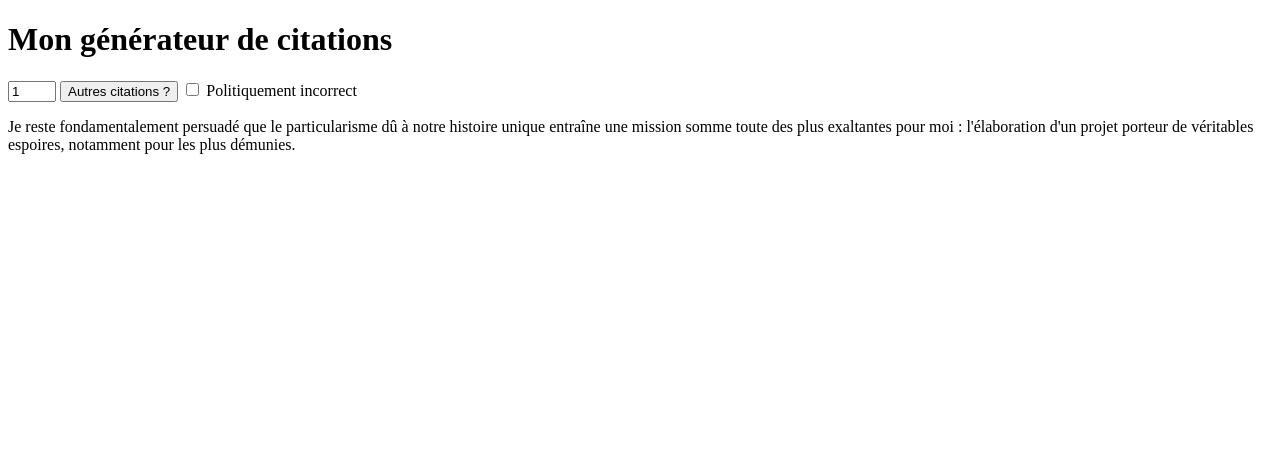
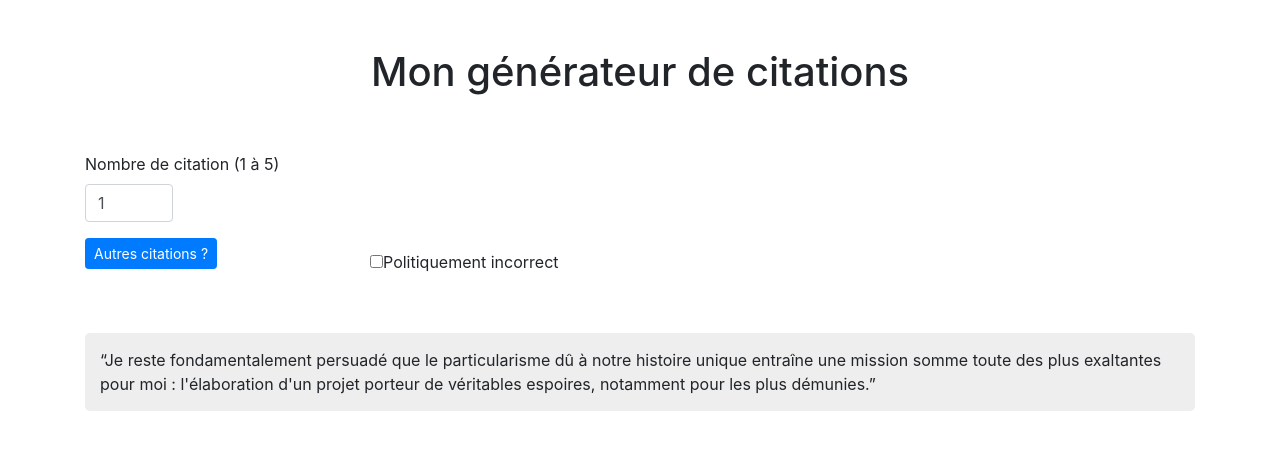
Before and after one commit to MathieuGAUBAL/generateur-de-citations, a plain HTML site: page index.html in a window 1280 px wide. Drawn offline with nearby package versions, Linux system fonts and the light colour scheme.

Commit message:
style css ok + fix bug

```diff
--- a/Citation.js
+++ b/Citation.js
@@ -12,7 +12,7 @@ class Citation {
         this.tableauCitations = [];
     }
 
-    generateurCitation() {
+    generateurCitation = () => {
 
         for (let i = 0; i < this.nombreChoix; i++) {
             let index = this.getRandom(this.tableauChoix[i].length);
@@ -21,20 +21,26 @@ class Citation {
     }
 
 
-    getRandom(max) {
+    getRandom = (max) => {
         return Math.floor(Math.random() * max);
     }
 
 
-    affichage() {
+    affichage = () => {
 
         let div_id_citation = document.getElementById('citations');
         let phrase;
 
         let paragraphe = document.createElement('p');
-        paragraphe.classList.add('p-citation');
+        let blockquote = document.createElement('blockquote');
+
+        blockquote.classList.add('p-citation');
+
         phrase = document.createTextNode(this.tableauCitations.join(" "));
         paragraphe.append(phrase);
-        div_id_citation.appendChild(paragraphe);
+
+        blockquote.append(paragraphe);
+
+        div_id_citation.appendChild(blockquote);
     }
 }
--- a/index.html
+++ b/index.html
@@ -6,20 +6,40 @@
     <meta name="viewport" content="width=device-width, initial-scale=1.0">
     <title>Générateur de citations</title>
     <link rel="stylesheet" href="style.css" />
+    <link rel="stylesheet" href="https://cdn.jsdelivr.net/npm/bootstrap@4.5.3/dist/css/bootstrap.min.css"
+        integrity="sha384-TX8t27EcRE3e/ihU7zmQxVncDAy5uIKz4rEkgIXeMed4M0jlfIDPvg6uqKI2xXr2" crossorigin="anonymous">
 </head>
 
 <body>
-    <h1>Mon générateur de citations</h1>
+    <h1 class="text-center p-5">Mon générateur de citations</h1>
 
-    <div>
-        <input type="number" min="1" max="5" id="nombreCitation" value=1 onchange="nombreCitation()"/>
-        <button type="button" onclick="nombreCitation()">Autres citations ?</button>
-        <input type="checkbox" id="politiquementIncorrect" name="politiquementIncorrect" onchange="nombreCitation()"/>
-        <label for="politiquementIncorrect">Politiquement incorrect</label>
+    <div class="container">
+        <div class="row">
+            <div class="form-group col-12 col-sm-4">
+                <label for="nombreCitation">Nombre de citation (1 à 5)</label>
+                <input class="form-control col-6 col-sm-3" type="number" min="1" max="5" id="nombreCitation" value=1
+                    onchange="nombreCitation()" />
+            </div>
+        </div>
+
+        <div class="row">
+            <div class="form-group col-6 col-sm-3 d-flex align-items-sm-end">
+                <button type="button" class="btn btn-primary btn-sm" onclick="nombreCitation()">Autres citations
+                    ?</button>
+            </div>
+
+            <div class="checkbox col-sm-6 d-flex align-items-sm-center">
+                <input type="checkbox" id="politiquementIncorrect"
+                    name="politiquementIncorrect" onchange="nombreCitation()" />
+                <label class="form-check-label" for="politiquementIncorrect">Politiquement incorrect</label>
+            </div>
+        </div>
+
+
     </div>
 
 
-    <div id="container-citations">
+    <div id="container-citations" class="container pt-5">
         <div id="citations">
 
         </div>
@@ -27,6 +47,12 @@
 
     <script src="Citation.js"></script>
     <script src="main.js"></script>
+    <script src="https://code.jquery.com/jquery-3.5.1.slim.min.js"
+        integrity="sha384-DfXdz2htPH0lsSSs5nCTpuj/zy4C+OGpamoFVy38MVBnE+IbbVYUew+OrCXaRkfj"
+        crossorigin="anonymous"></script>
+    <script src="https://cdn.jsdelivr.net/npm/bootstrap@4.5.3/dist/js/bootstrap.bundle.min.js"
+        integrity="sha384-ho+j7jyWK8fNQe+A12Hb8AhRq26LrZ/JpcUGGOn+Y7RsweNrtN/tE3MoK7ZeZDyx"
+        crossorigin="anonymous"></script>
 </body>
 
 </html>
--- a/main.js
+++ b/main.js
@@ -1,20 +1,3 @@
-/* function generateurDeCitations() {
-    let citation = "";
-
-    let phrase1 = document.getElementById('choix1').value;
-    let phrase2 = document.getElementById('choix2').value;
-    let phrase3 = document.getElementById('choix3').value;
-    let phrase4 = document.getElementById('choix4').value;
-
-    citation = `${phrase1} ${phrase2} ${phrase3} ${phrase4}`;
-    let div_id_citation = document.getElementById('citation');
-    div_id_citation.innerHTML = `
-    <blockquote>
-        <p>${citation}</p>
-        <footer>—Anonyme, <cite>La langue de bois</cite></footer>
-    </blockquote>`;
-
-} */
 
 
 const tableauChoix1 = [
@@ -60,12 +43,12 @@ const tableauChoix2 = [
     [
         "la CAF actuelle", "la situation de merde que certains d'entre vous connaissent",
         "le problème de la vie quotidienne", "la volonté de faire sortir notre pays",
-        "l'effort des nos amis chômeurs et des exclus", "la bêtise unique",
+        "l'effort de nos amis chômeurs et des exclus", "la bêtise unique",
         "l'aspiration de chacun au progrès associal", "la nécessité que vous soyez teenager ou vieux"
     ],
 
     [
-        "doit s'intégrer à la buvette globale", "oblige à chacun de se bouger",
+        "doit s'intégrer à la buvette globale", "oblige à chacun de se bouger le fion",
         "interpelle le délinquant dans la bonne voie", "a pour conséquence obligatoire l'urgente nécessité",
         "conforte mon désir sexuel dans ce sens", "doit nous amener au choix réel",
         "doit prendre en compte les préoccupations des gens de base", "entraîne une mission risquée : l'abrutissement"
@@ -82,21 +65,11 @@ const tableauChoix2 = [
 const array = [];
 
 const affichage = {
-    ajouterOption: function (id, phrase, compteur) {
 
-        let element = document.getElementById(id);
-        let option = document.createElement('option');
-        option.setAttribute('value', phrase);
-        option.text = phrase;
-        if (compteur === 0) {
-            option.setAttribute('selected', true);
-        }
-        element.appendChild(option);
-    },
-
-    suppressionCitations: function (nombreCitation, id) {
+    suppressionCitations: (nombreCitation, id) => {
 
         array.unshift(nombreCitation);
+
         if (array.length > 2) {
             array.pop();
         }
@@ -112,9 +85,10 @@ const affichage = {
 }
 
 
-function nombreCitation() {
+nombreCitation = () => {
     let tableauCitations = [];
     let nombreCitation = document.getElementById('nombreCitation').value;
+    if(nombreCitation > 0 && nombreCitation <= 5){
         let checkbox = document.getElementById('politiquementIncorrect').checked;
 
         affichage.suppressionCitations(nombreCitation, 'p-citation');
@@ -124,6 +98,10 @@ function nombreCitation() {
             tableauCitations[i].generateurCitation();
             tableauCitations[i].affichage();
         }
+    }else{
+        alert("Merci de sélectionner un chiffre entre 1 et 5");
+    }
+
 }
 
 nombreCitation();
--- a/style.css
+++ b/style.css
@@ -0,0 +1,21 @@
+blockquote {
+    margin: 0;
+}
+
+blockquote p {
+    padding: 15px;
+    background: #eee;
+    border-radius: 5px;
+}
+
+blockquote p::before {
+    content: '\201C';
+}
+
+blockquote p::after {
+    content: '\201D';
+}
+
+.checkbox{
+    align-items: center;
+}
```
Lines whose indentation alone changed are shown as unchanged.
